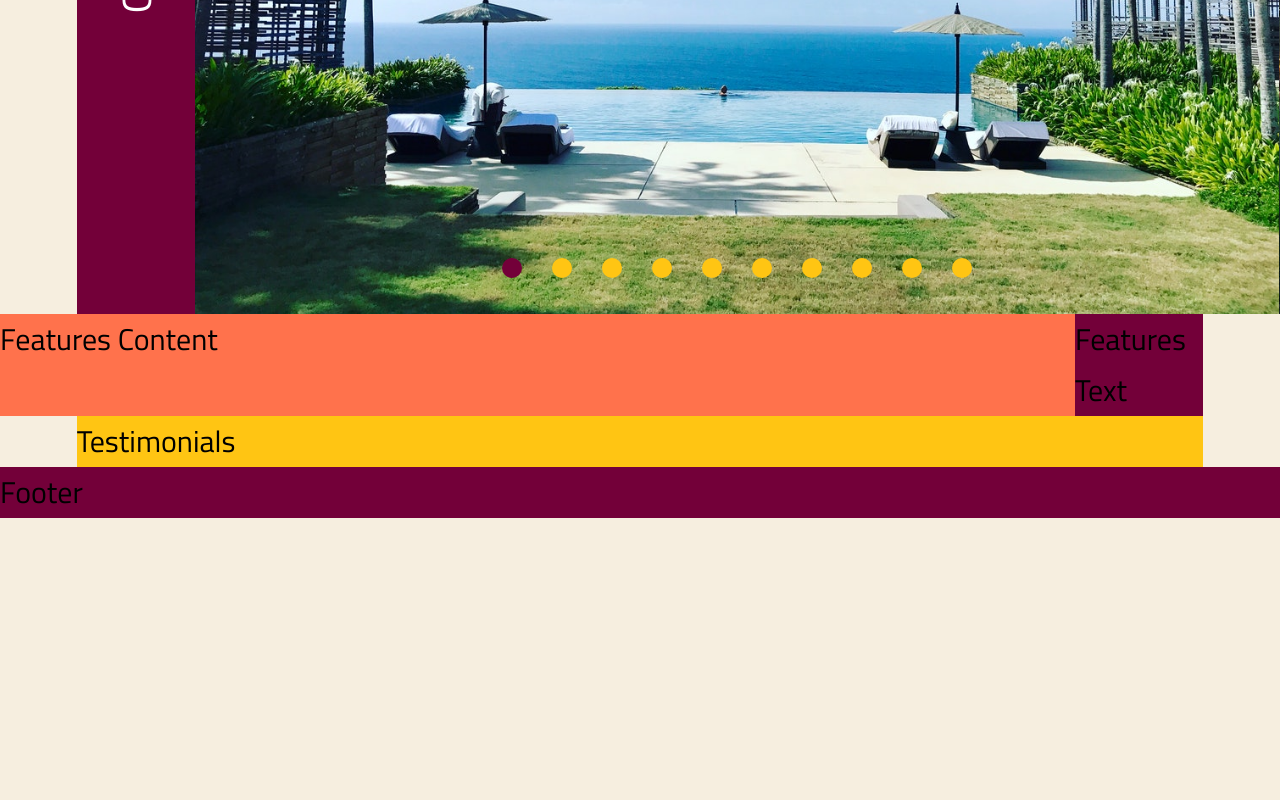
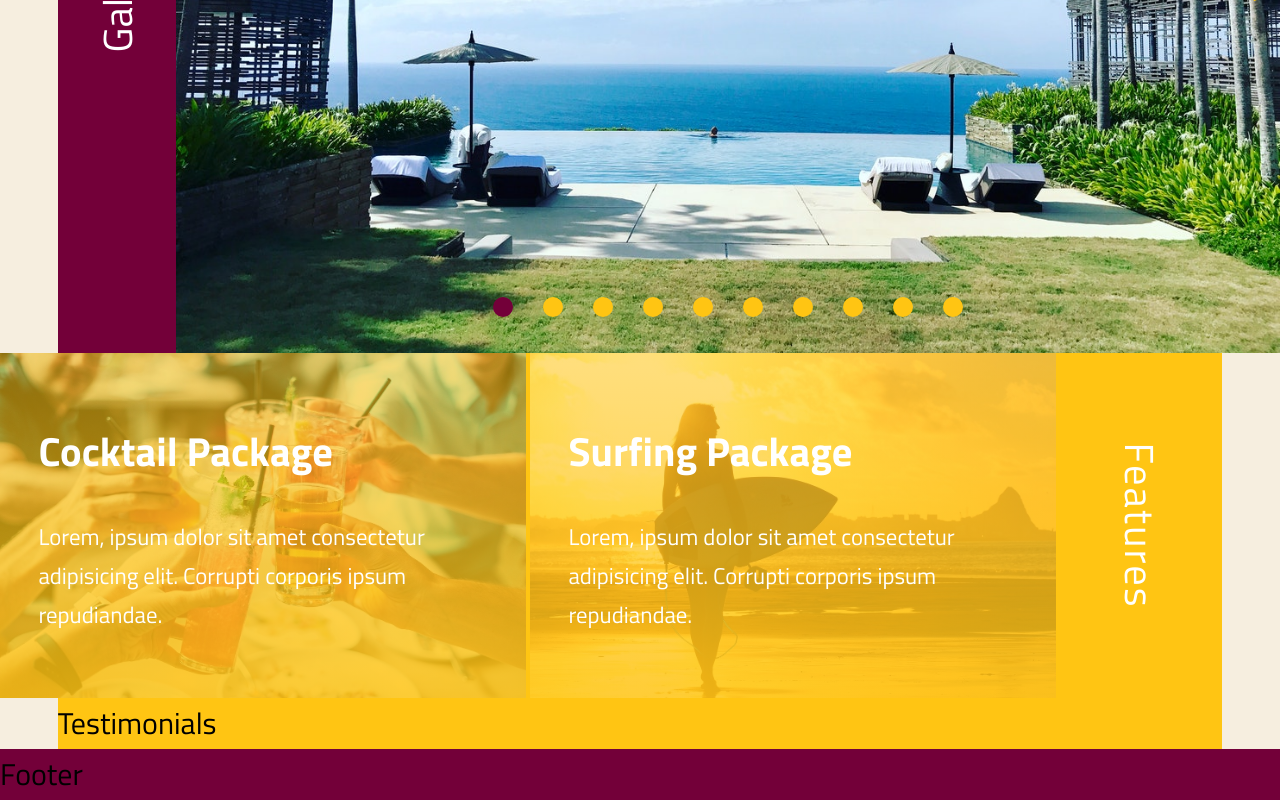
Before and after one commit to joepasss/sass_study, a React (Create React App) app in the folder vlv/: page / in a window 1280 px wide. Shown: the part 3329-4129 px from the top of the page. Before the commit the page ends 3847 px from the top, so only its background shows below. Built offline with nearby package versions, Linux system fonts and the light colour scheme.

Commit message:
Features Section

```diff
--- a/vlv/src/sections/features/Features.tsx
+++ b/vlv/src/sections/features/Features.tsx
@@ -1,11 +1,46 @@
 import './features.scss';
+import cocktail from '../../assets/img/Features/cocktail.jpg';
+import surfing from '../../assets/img/Features/surfing.jpg';
+
+type data = {
+  imgSrc: string;
+  title: string;
+  para: string;
+};
 
 export const Features = () => {
+  const featuresData: data[] = [
+    {
+      imgSrc: cocktail,
+      title: 'Cocktail Package',
+      para: 'Lorem, ipsum dolor sit amet consectetur adipisicing elit. Corrupti corporis ipsum repudiandae.',
+    },
+    {
+      imgSrc: surfing,
+      title: 'Surfing Package',
+      para: 'Lorem, ipsum dolor sit amet consectetur adipisicing elit. Corrupti corporis ipsum repudiandae.',
+    },
+  ];
+
   return (
     <>
-      <section id='features-content'>Features Content</section>
+      <section id='features-content'>
+        {featuresData.map((features: data, index: number) => {
+          return (
+            <div className={'feature-' + (index + 1)} key={index}>
+              <img src={features.imgSrc} alt='' className='background-img' />
+              <h2 className='title'>{features.title}</h2>
+              <p className='para'>{features.para}</p>
+            </div>
+          );
+        })}
+      </section>
 
-      <section id='features-text'>Features Text</section>
+      <section id='features-text'>
+        <div className='content'>
+          <h2 className='title'>Features</h2>
+        </div>
+      </section>
     </>
   );
 };
--- a/vlv/src/sections/features/features.scss
+++ b/vlv/src/sections/features/features.scss
@@ -1,13 +1,102 @@
 @import '../../style/global_var.scss';
 
 section#features-content {
-  background-color: $color-teriary;
+  grid-column: container-start / col-end 9;
 
-  grid-column: container-start / col-end 9;
+  display: grid;
+  grid-template-columns: repeat(2, 1fr);
+
+  div.feature-1,
+  div.feature-2 {
+    padding: $padding-section;
+    position: relative;
+
+    display: grid;
+    grid-template-areas:
+      'title'
+      'para';
+    row-gap: 4vh;
+    align-items: center;
+    justify-items: start;
+
+    border-left: solid 0.2rem $color-secondary;
+
+    &:first-of-type {
+      border-left: 0;
+      border-right: solid 0.2rem $color-secondary;
+    }
+
+    img.background-img {
+      width: 100%;
+      height: 100%;
+      position: absolute;
+      z-index: -2;
+      object-fit: cover;
+    }
+
+    &:after {
+      z-index: -1;
+      position: absolute;
+      content: '';
+      height: 100%;
+      width: 100%;
+      top: 0;
+      left: 0;
+      background: linear-gradient(
+        $color-secondary-m-light,
+        $color-secondary-m-dark
+      );
+    }
+
+    h2.title {
+      grid-area: title;
+      font-size: $font-size-title;
+      color: white;
+    }
+
+    p.para {
+      grid-area: para;
+      color: white;
+      font-weight: 500;
+    }
+  }
 }
 
 section#features-text {
-  background-color: $color-primary;
+  background-color: $color-secondary;
 
   grid-column: col-start 10 / center-end;
+
+  display: grid;
+  grid-template-columns: 1fr;
+  grid-template-rows: 1fr;
+  place-items: center;
+
+  h2.title {
+    transform: rotate(0.25turn);
+    font-size: $font-size-title;
+    font-weight: 500;
+    color: white;
+    letter-spacing: 0.2rem;
+  }
 }
+
+@media screen and (max-width: 600px) {
+  section#features-content {
+    grid-column: center-start / center-end;
+    grid-template-columns: repeat(auto-fit, minmax(17.5rem, 1fr));
+
+    div.feature-1,
+    div.feature-2 {
+      border: none;
+
+      p.para {
+        font-size: 1.25rem;
+      }
+    }
+  }
+
+  section#features-text {
+    display: none;
+  }
+}
```
